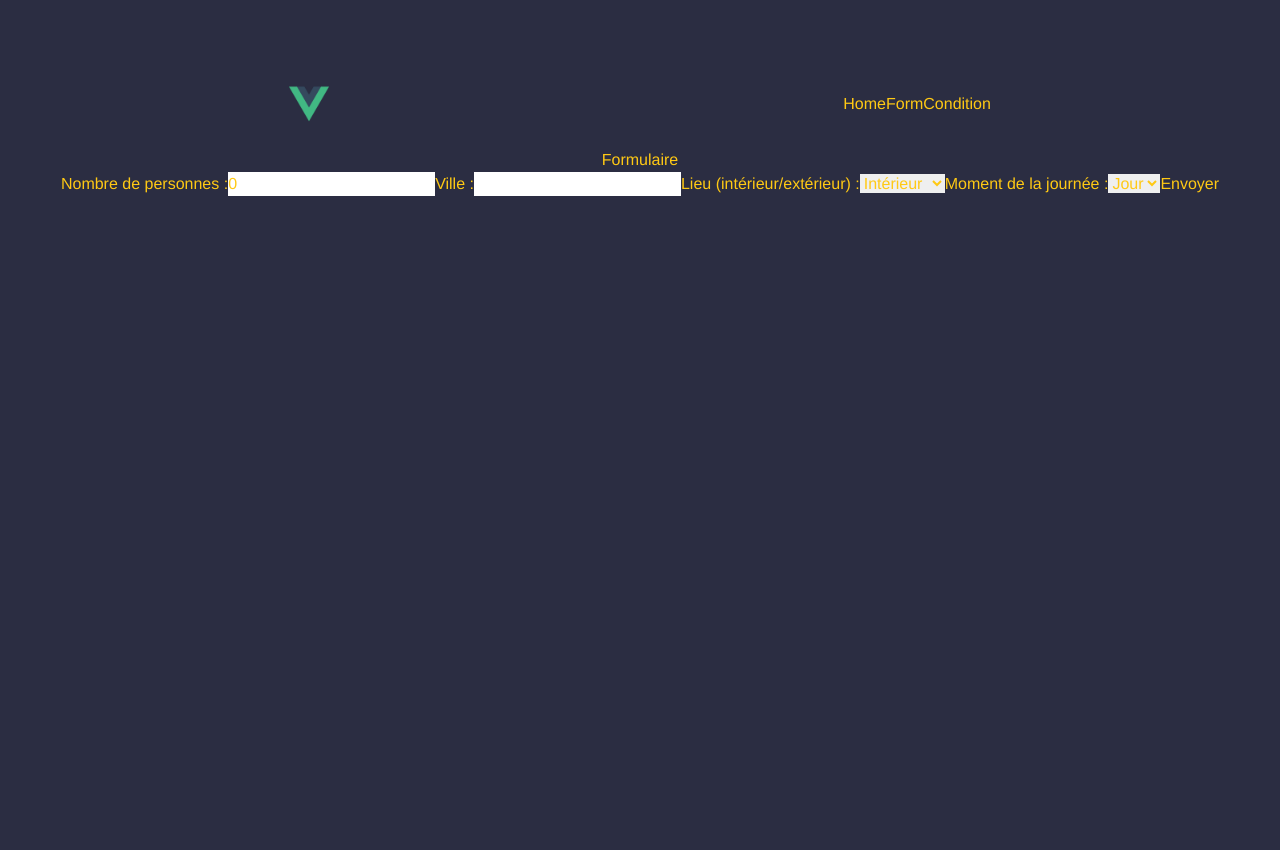
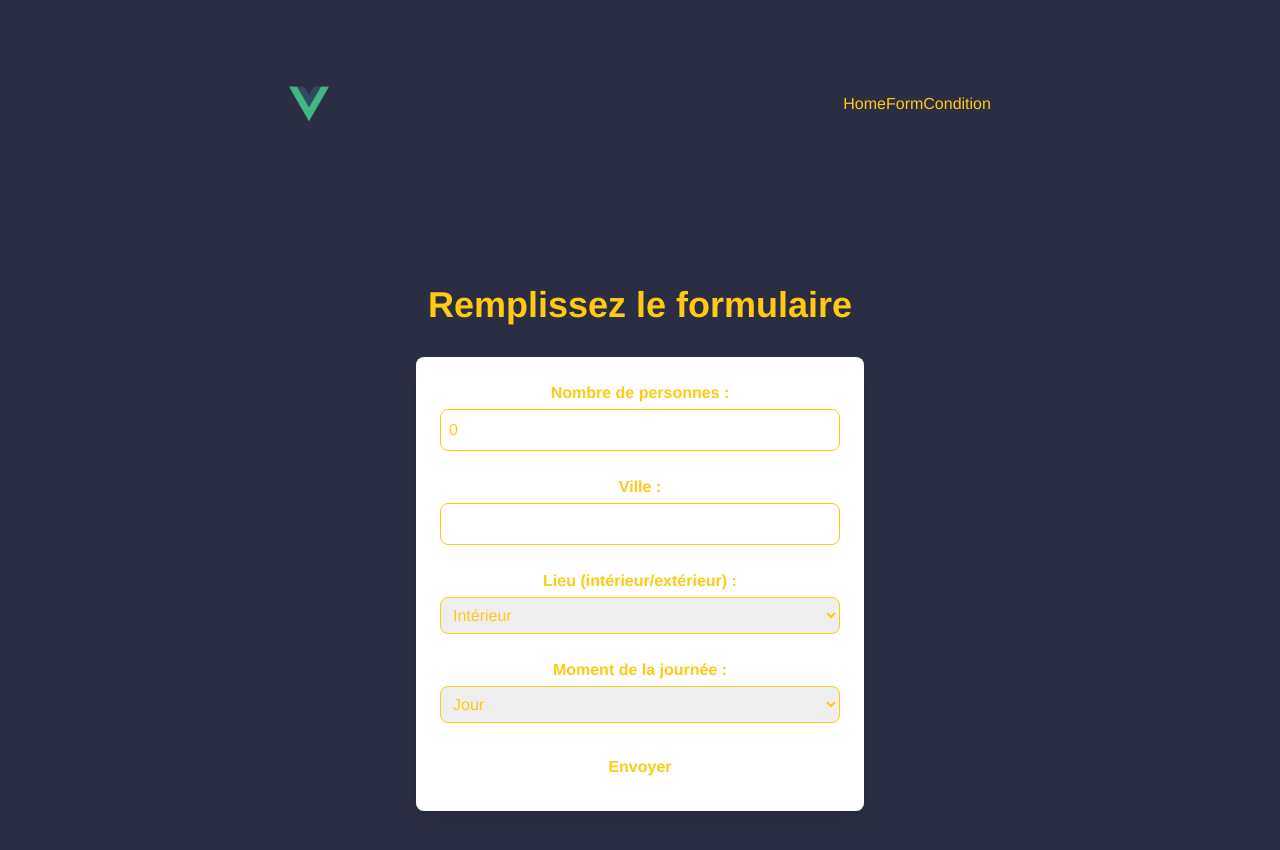
Before and after one commit to aref400/projetiafront, a Vue app: page /form in a window 1280 px wide. Shown: the top 850 px of the page. Before the commit the page ends 800 px from the top, so only its background shows below. Built offline with nearby package versions, Linux system fonts and the light colour scheme.

Commit message:
css form finit

```diff
--- a/src/components/views/FormPage.vue
+++ b/src/components/views/FormPage.vue
@@ -1,29 +1,85 @@
 <template>
-  <div>
-    <h1>Formulaire</h1>
-    <form @submit.prevent="handleSubmit">
-      <label for="nb_people">Nombre de personnes :</label>
-      <input id="nb_people" v-model="formData.nb_people" type="number" required />
+  <div class="flex flex-col items-center justify-center min-h-screen bg-gray-100 p-4">
+    <!-- Titre -->
+    <h1 class="text-4xl font-bold text-blue-600 mb-8">Remplissez le formulaire</h1>
 
-      <label for="city">Ville :</label>
-      <input id="city" v-model="formData.city" type="text" required />
+    <!-- Formulaire -->
+    <form
+      @submit.prevent="handleSubmit"
+      class="w-full max-w-md bg-white shadow-lg rounded-lg p-6 space-y-6"
+    >
+      <!-- Nombre de personnes -->
+      <div class="flex flex-col">
+        <label for="nb_people" class="text-gray-700 font-semibold mb-1">Nombre de personnes :</label>
+        <input
+          id="nb_people"
+          v-model="formData.nb_people"
+          type="number"
+          required
+          class="border border-gray-300 rounded-lg p-2 focus:ring-2 focus:ring-blue-500 focus:outline-none"
+        />
+      </div>
 
-      <label for="activity_location">Lieu (intérieur/extérieur) :</label>
-      <select id="activity_location" v-model="formData.activity_location">
+      <!-- Ville -->
+      <div class="flex flex-col">
+        <label for="city" class="text-gray-700 font-semibold mb-1">Ville :</label>
+        <input
+          id="city"
+          v-model="formData.city"
+          type="text"
+          required
+          class="border border-gray-300 rounded-lg p-2 focus:ring-2 focus:ring-blue-500 focus:outline-none"
+        />
+      </div>
+
+      <!-- Lieu -->
+      <div class="flex flex-col">
+        <label for="activity_location" class="text-gray-700 font-semibold mb-1">Lieu (intérieur/extérieur) :</label>
+        <select
+          id="activity_location"
+          v-model="formData.activity_location"
+          class="border border-gray-300 rounded-lg p-2 focus:ring-2 focus:ring-blue-500 focus:outline-none"
+        >
           <option value="interieur">Intérieur</option>
           <option value="exterieur">Extérieur</option>
         </select>
+      </div>
 
-      <label for="time_of_day">Moment de la journée :</label>
-      <select id="time_of_day" v-model="formData.time_of_day">
+      <!-- Moment de la journée -->
+      <div class="flex flex-col">
+        <label for="time_of_day" class="text-gray-700 font-semibold mb-1">Moment de la journée :</label>
+        <select
+          id="time_of_day"
+          v-model="formData.time_of_day"
+          class="border border-gray-300 rounded-lg p-2 focus:ring-2 focus:ring-blue-500 focus:outline-none"
+        >
           <option value="jour">Jour</option>
           <option value="nuit">Nuit</option>
         </select>
+      </div>
 
-      <button type="submit">Envoyer</button>
+      <!-- Bouton Envoyer -->
+      <div class="text-center">
+        <button
+          type="submit"
+          class="w-full bg-blue-600 font-bold py-2 px-4 rounded-lg hover:bg-blue-700 transition duration-200"
+        >
+          Envoyer
+        </button>
+      </div>
     </form>
 
-    <p v-if="response">Réponse de l'IA : {{ response }}</p>
+    <!-- Affichage de la réponse -->
+    <div
+  v-if="response"
+  class="mt-8 w-full max-w-md bg-green-100 border-l-4 border-green-500 text-green-700 p-4 space-y-2 rounded-lg"
+>
+  <p class="font-semibold text-lg">Réponse de l'IA :</p>
+  <!-- Diviser la réponse en différentes idées ou phrases -->
+  <div v-for="(line, index) in formatResponse(response)" :key="index" class="mt-2">
+    <p v-if="line">{{ line }}</p>
+  </div>
+</div>
   </div>
 </template>
 
@@ -52,10 +108,17 @@ export default {
       console.error('Erreur lors de l’appel API :', error.response || error);
     }
   },
+  formatResponse(response) {
+  // Séparer par les caractères *, : ou . sans antislash inutile
+  return response
+    .split(/[*:.]/g) // Pas besoin d'échapper *, : ou . dans ce cas
+    .map(line => line.trim()) // Supprimer les espaces inutiles
+    .filter(line => line.length > 0); // Ignorer les lignes vides
+},
 },
 };
 </script>
 
 <style scoped>
-/* Ajoute tes styles ici */
+/* Styles personnalisés au besoin */
 </style>
```
Lines whose indentation alone changed are shown as unchanged.
